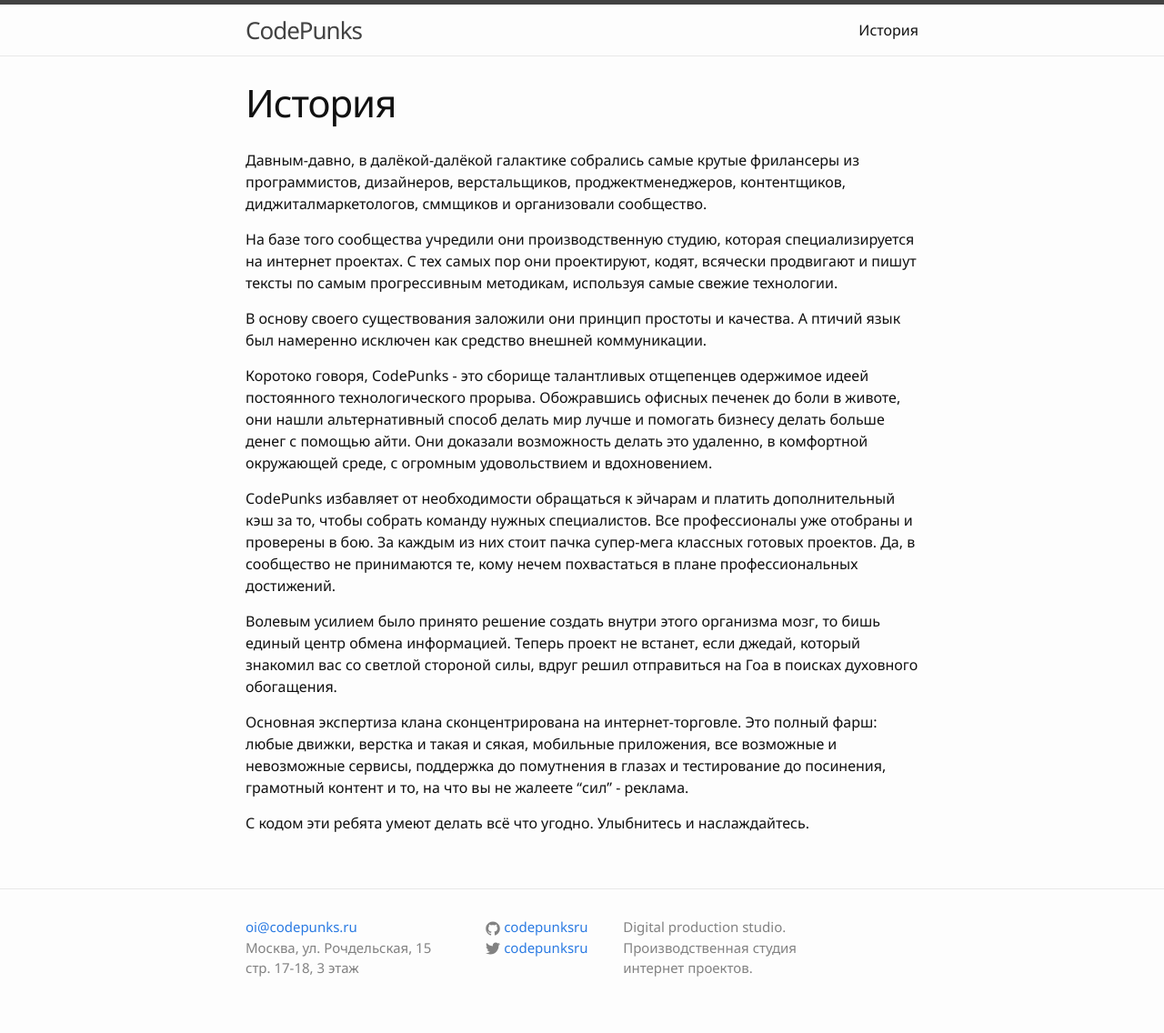
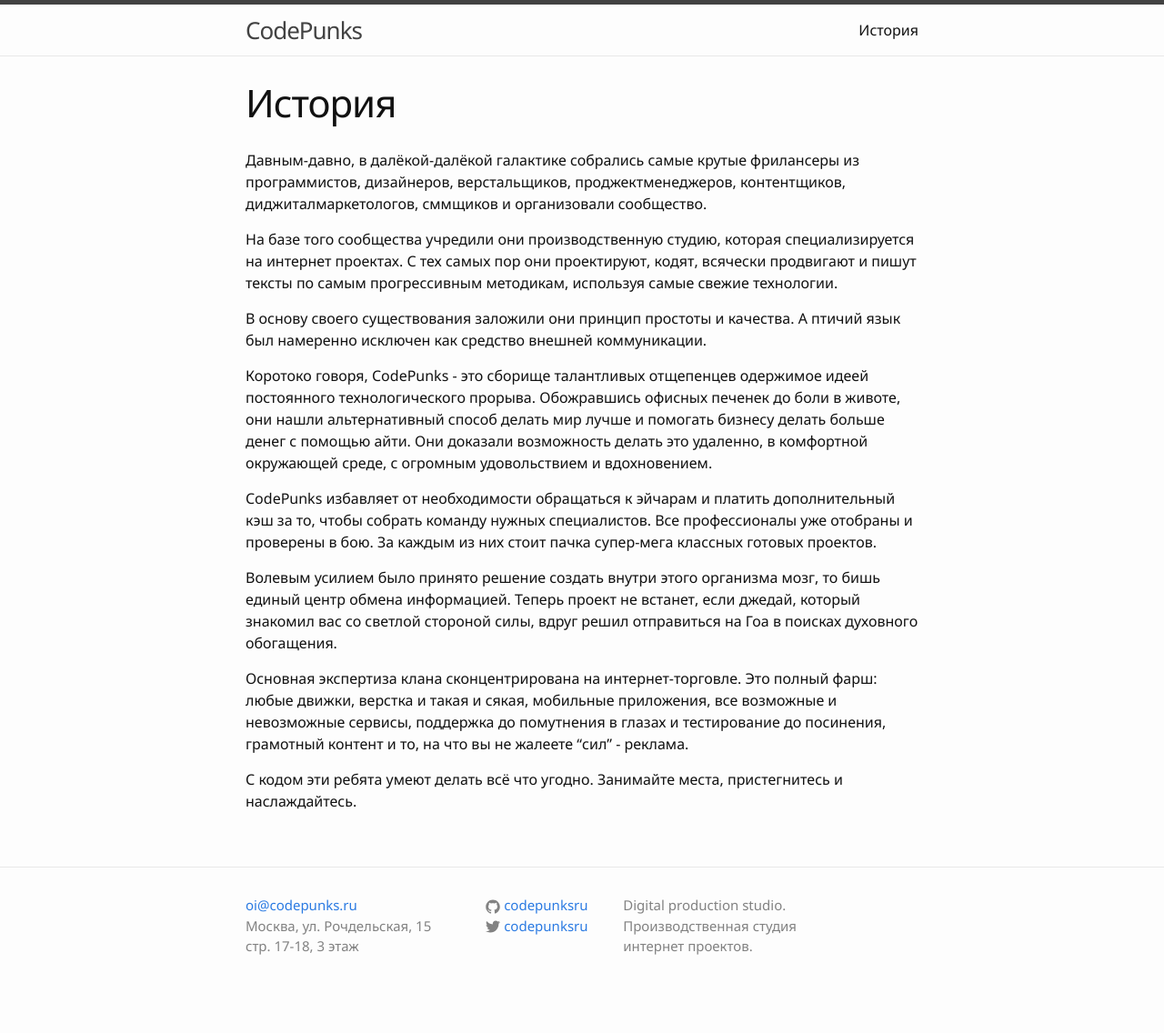
Before and after one commit to codepunksru/codepunksru.github.io, a Jekyll site: the page built from about.md, in a window 1280 px wide. Shown: the whole page at 91% size. Built offline with Jekyll 4.4.1, drawn with Linux system fonts in a browser that asks for light colours; after the commit the page ends 1112 px from its top, so only the background shows below that.

Commit message:
About text update
- more quality

```diff
--- a/about.md
+++ b/about.md
@@ -12,10 +12,10 @@
 
 Коротоко говоря, CodePunks - это сборище талантливых отщепенцев одержимое идеей постоянного технологического прорыва. Обожравшись офисных печенек до боли в животе, они нашли альтернативный способ делать мир лучше и помогать бизнесу делать больше денег с помощью айти. Они доказали возможность делать это удаленно, в комфортной окружающей среде, с огромным удовольствием и вдохновением.
 
-CodePunks избавляет от необходимости обращаться к эйчарам и платить дополнительный кэш за то, чтобы собрать команду нужных специалистов. Все профессионалы уже отобраны и проверены в бою. За каждым из них стоит пачка супер-мега классных готовых проектов. Да, в сообщество не принимаются те, кому нечем похвастаться в плане профессиональных достижений.
+CodePunks избавляет от необходимости обращаться к эйчарам и платить дополнительный кэш за то, чтобы собрать команду нужных специалистов. Все профессионалы уже отобраны и проверены в бою. За каждым из них стоит пачка супер-мега классных готовых проектов.
 
 Волевым усилием было принято решение создать внутри этого организма мозг, то бишь единый центр обмена информацией. Теперь проект не встанет, если джедай, который знакомил вас со светлой стороной силы, вдруг решил отправиться на Гоа в поисках духовного обогащения.
 
 Основная экспертиза клана сконцентрирована на интернет-торговле. Это полный фарш: любые движки, верстка и такая и сякая, мобильные приложения, все возможные и невозможные сервисы, поддержка до помутнения в глазах и тестирование до посинения, грамотный контент и то, на что вы не жалеете "сил" - реклама.
 
-С кодом эти ребята умеют делать всё что угодно. Улыбнитесь и наслаждайтесь.
+С кодом эти ребята умеют делать всё что угодно. Занимайте места, пристегнитесь и наслаждайтесь.
```
